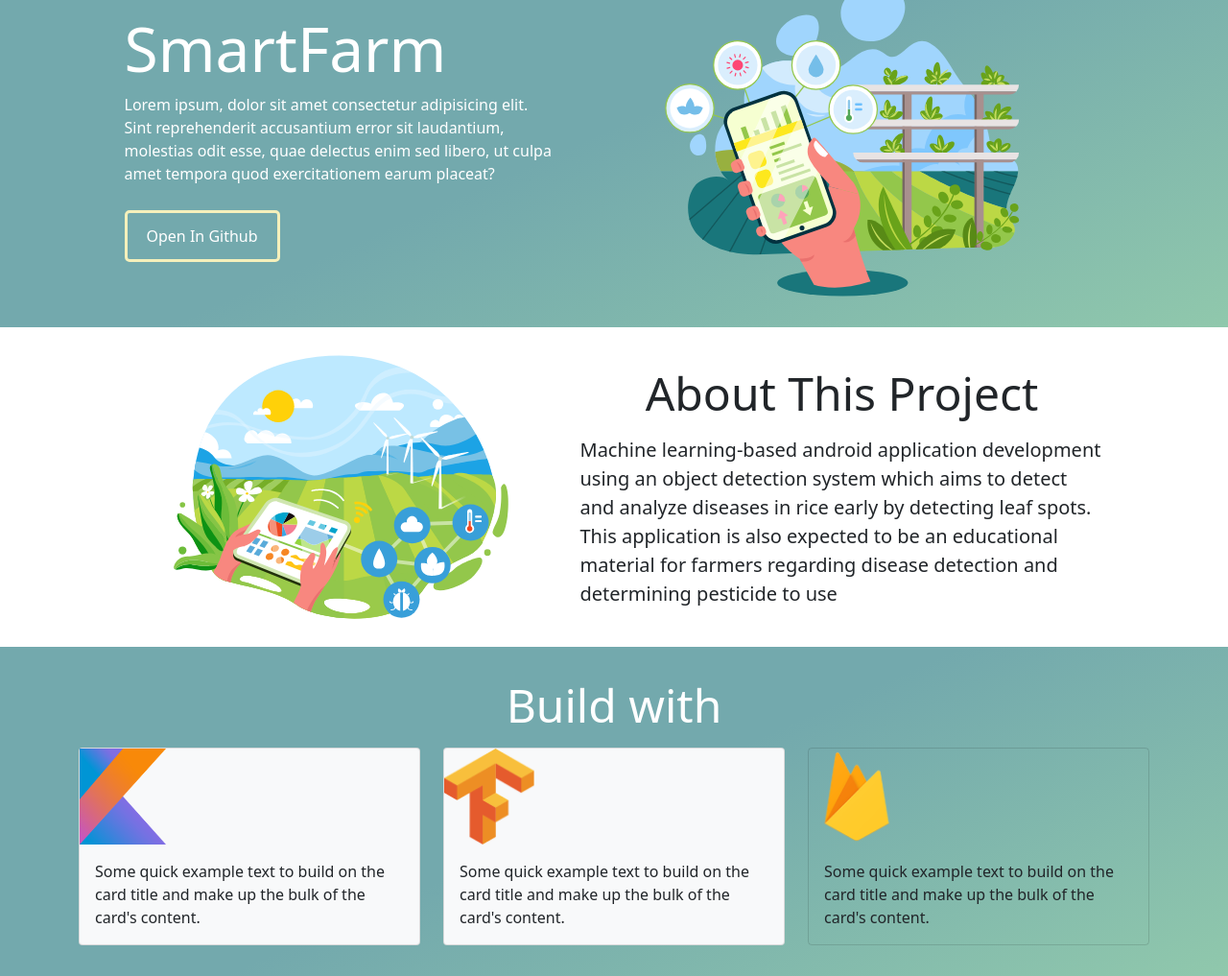
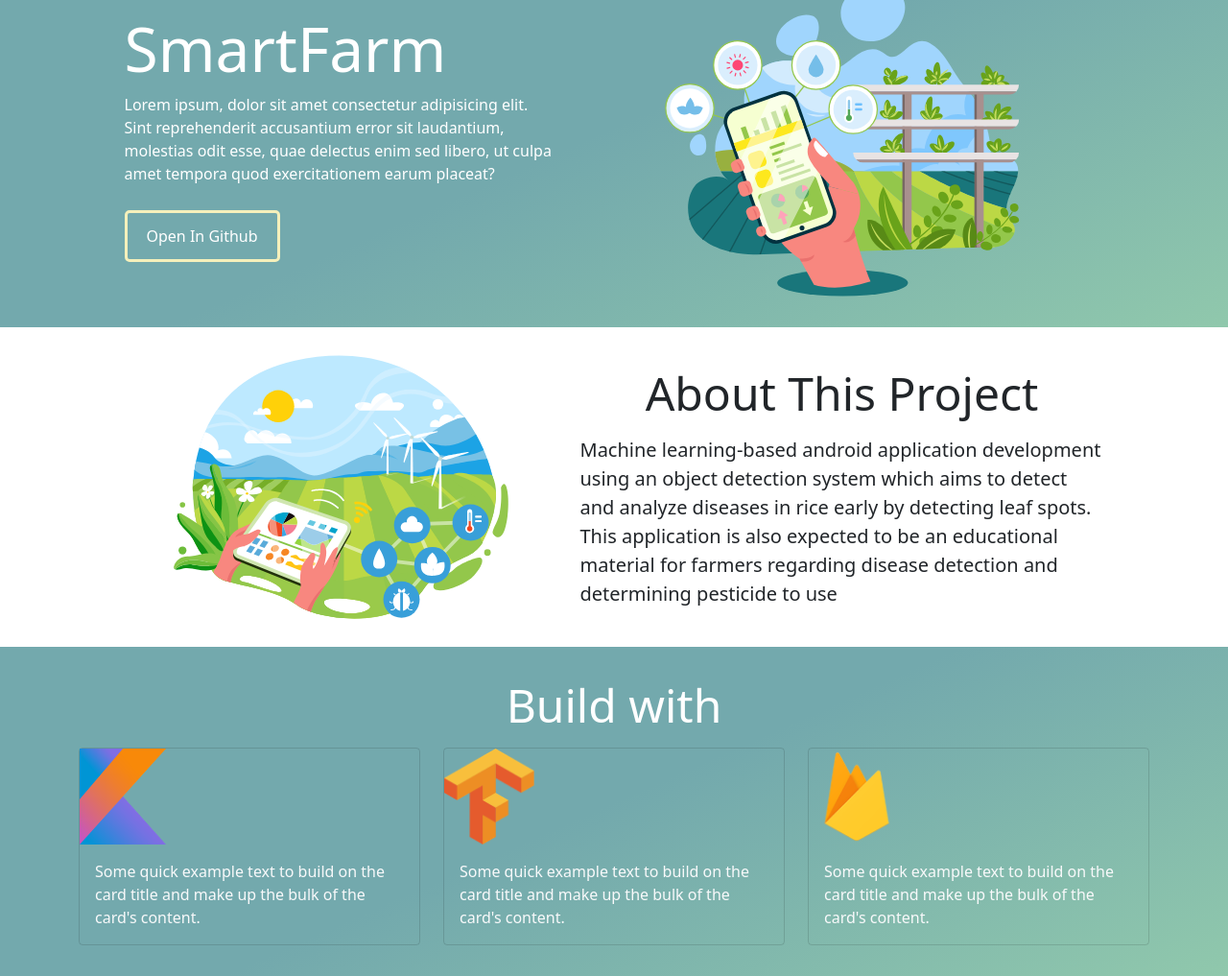
Before and after one commit to olisuside/smart-farm, a plain HTML site: page index.html in a window 1280 px wide. Shown: the part 111-1128 px from the top of the page at 96% size. Drawn offline with nearby package versions, Linux system fonts and the light colour scheme.

Commit message:
update index.html

```diff
--- a/index.html
+++ b/index.html
@@ -78,15 +78,15 @@
         <h2 class="display-5 my-3 fs-8 text-center">Build with</h2>
         <div class="row align-items-center justify-content-center">
           <div class="col-md-4">
-            <div class="card text-dark bg-light mb-3">
-              <img style="center" src="src/img/kotlin.png" class="logo" alt="..." />
+            <div class="card text-light transparant mb-3">
+              <img src="src/img/kotlin.png" class="logo" alt="..." />
               <div class="card-body">
                 <p class="card-text">Some quick example text to build on the card title and make up the bulk of the card's content.</p>
               </div>
             </div>
           </div>
           <div class="col-md-4">
-            <div class="card text-dark bg-light mb-3">
+            <div class="card text-light transparant mb-3">
               <img src="src/img/tflow.png" class="logo" alt="..." />
               <div class="card-body">
                 <p class="card-text">Some quick example text to build on the card title and make up the bulk of the card's content.</p>
@@ -94,7 +94,7 @@
             </div>
           </div>
           <div class="col-md-4">
-            <div class="card text-dark transparant mb-3">
+            <div class="card text-light transparant mb-3">
               <img src="src/img/frbase.png" class="logo" alt="..." />
               <div class="card-body">
                 <p class="card-text">Some quick example text to build on the card title and make up the bulk of the card's content.</p>
```
